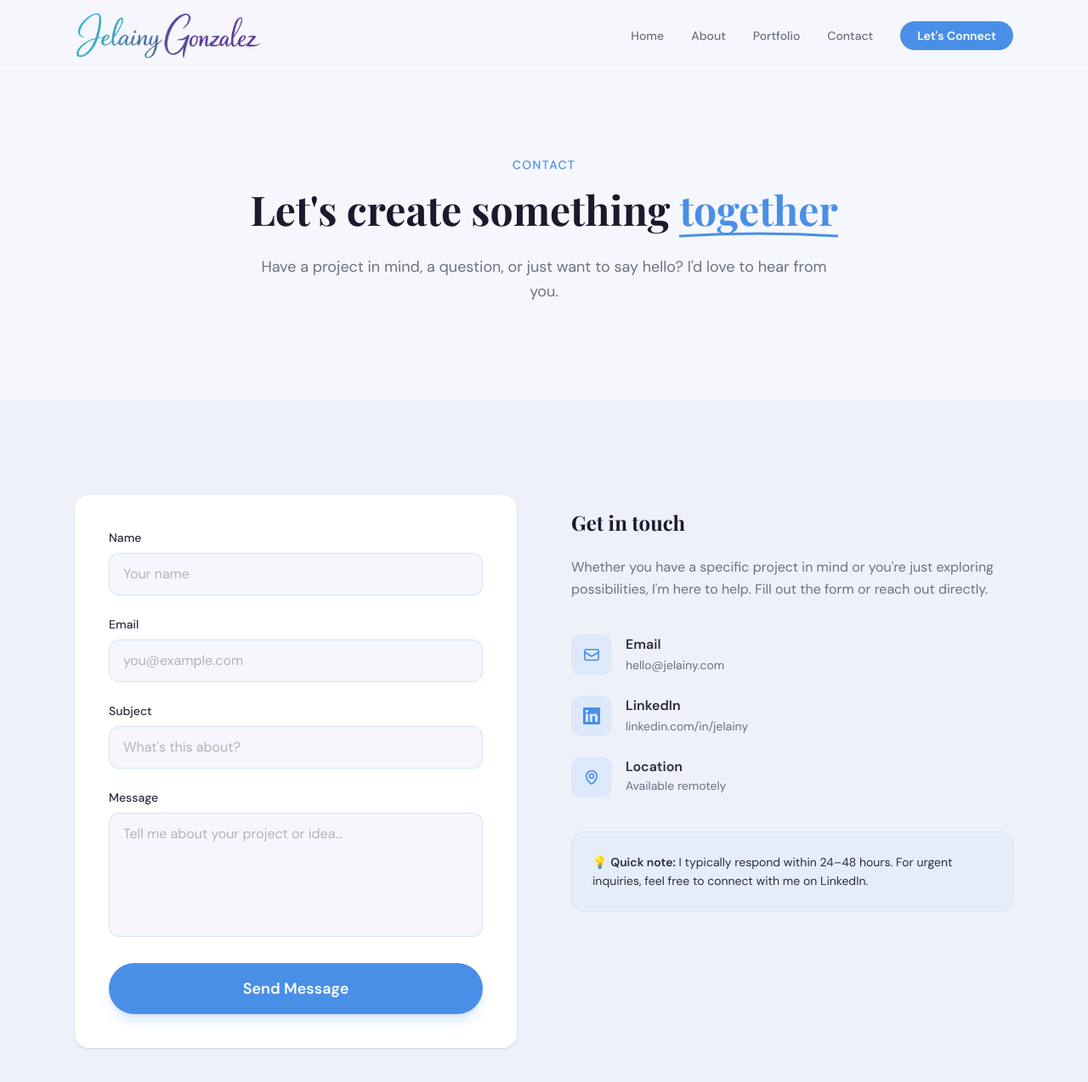
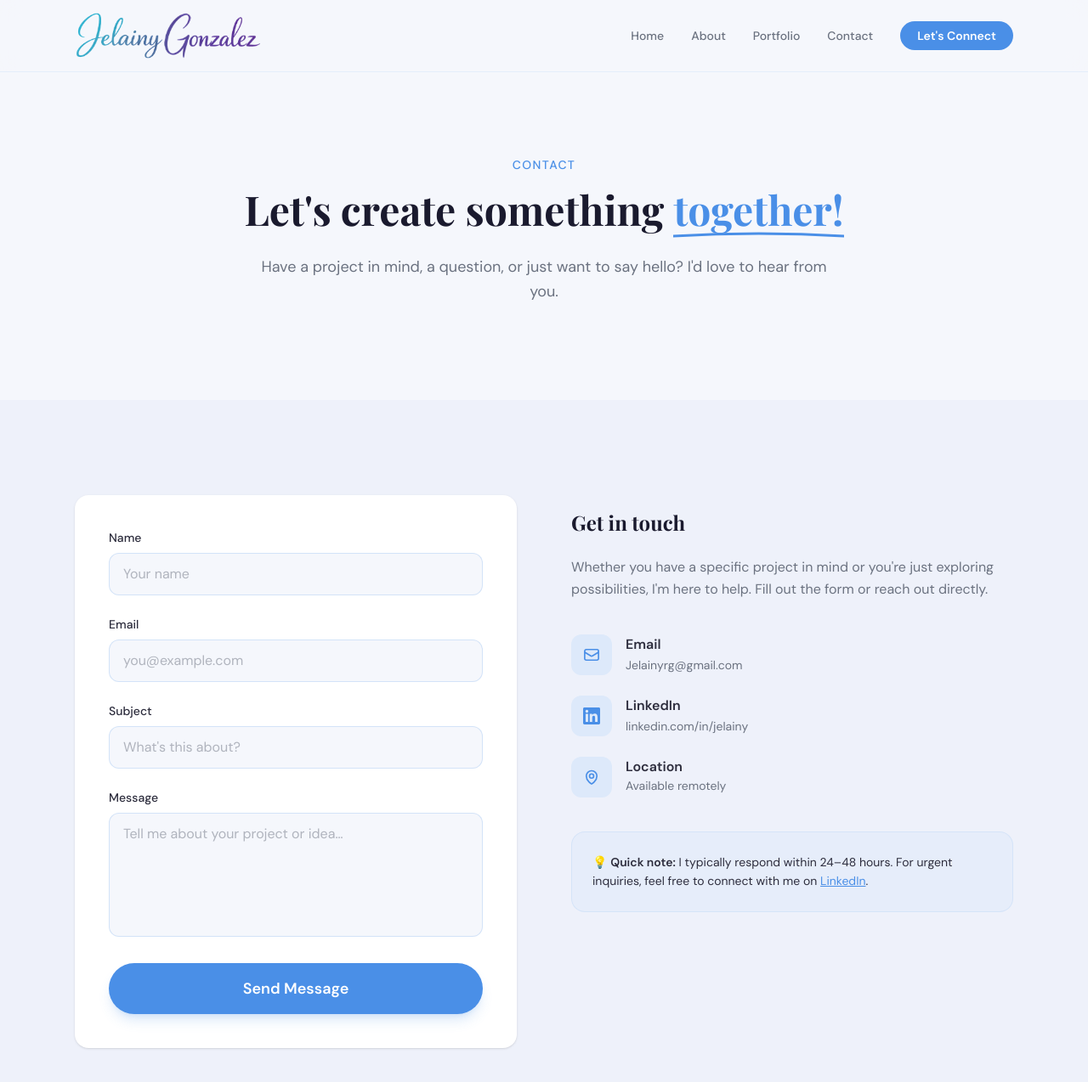
Before and after one commit to Grinkevicius/Jelainy, a Next.js app: page /contact in a window 1280 px wide. Shown: the top 1274 px of the page at 85% size. Built offline with nearby package versions, Linux system fonts and the light colour scheme.

Commit message:
Update Contact page content for clarity and accuracy; modify call-to-action and email address

```diff
--- a/app/contact/page.tsx
+++ b/app/contact/page.tsx
@@ -45,7 +45,7 @@ export default function ContactPage() {
           </p>
           <h1 className="text-4xl md:text-5xl font-serif font-bold leading-tight animate-fade-in-up">
             Let&apos;s create something{" "}
-            <span className="scribble-underline text-accent">together</span>
+            <span className="scribble-underline text-accent">together!</span>
           </h1>
           <p className="mt-6 text-lg text-muted leading-relaxed max-w-2xl mx-auto animate-fade-in-up animation-delay-200">
             Have a project in mind, a question, or just want to say hello?
@@ -186,7 +186,7 @@ export default function ContactPage() {
                   </div>
                   <div>
                     <p className="font-semibold text-foreground">Email</p>
-                    <a href="mailto:hello@jelainy.com" className="text-muted text-sm hover:text-accent transition-colors">hello@jelainy.com</a>
+                    <a href="mailto:Jelainyrg@gmail.com" className="text-muted text-sm hover:text-accent transition-colors">Jelainyrg@gmail.com</a>
                   </div>
                 </div>
 
@@ -241,7 +241,7 @@ export default function ContactPage() {
                 <p className="text-sm text-foreground leading-relaxed">
                   💡 <span className="font-semibold">Quick note:</span> I
                   typically respond within 24–48 hours. For urgent inquiries,
-                  feel free to connect with me on LinkedIn.
+                  feel free to connect with me on <a href="https://linkedin.com/in/jelainy" target="_blank" rel="noopener noreferrer" className="text-accent underline hover:text-accent-dark transition-colors">LinkedIn</a>.
                 </p>
               </div>
             </div>
```
